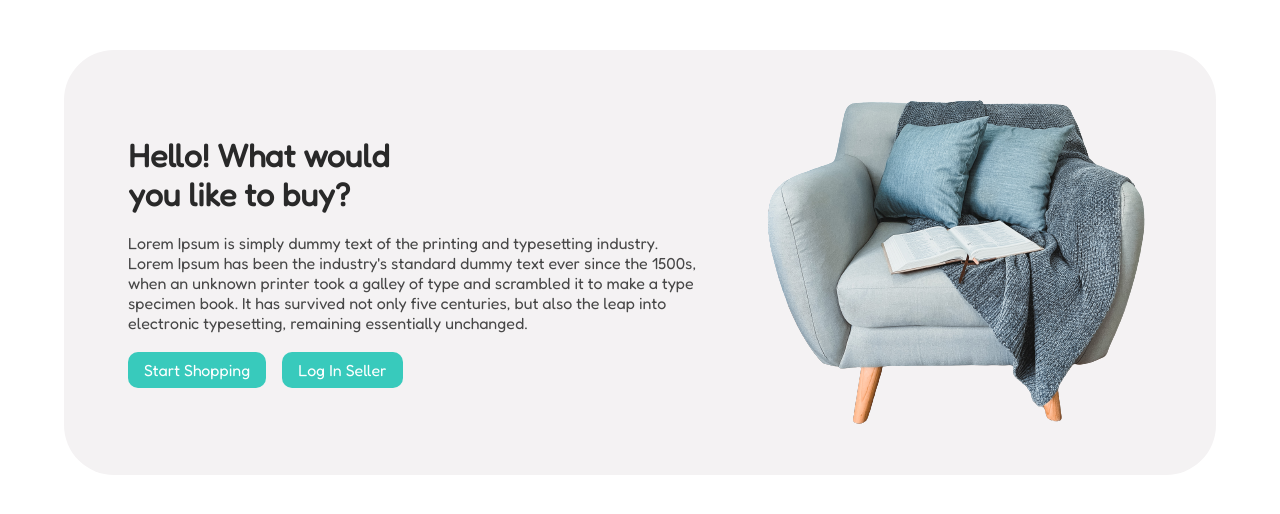
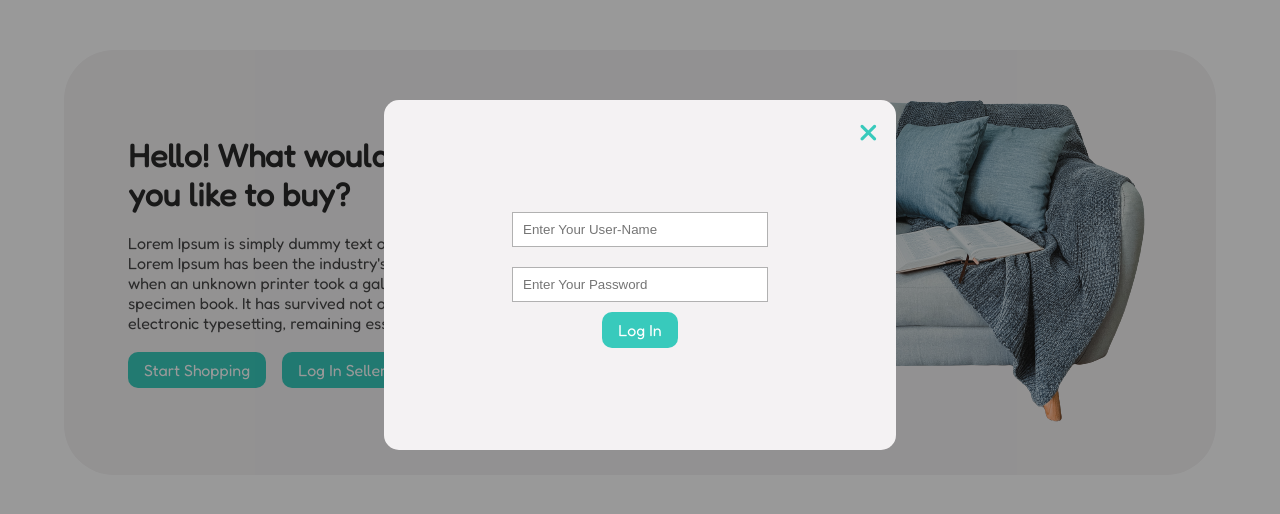
Before and after one commit to AFahgan/e-commerce-team-2, a React (Create React App) app in the folder client/: page / in a window 1280 px wide. Both pictures are taken after a click on the button "Log In Seller". Shown: the top 514 px of the page. Built offline with nearby package versions, Linux system fonts and the light colour scheme.

Commit message:
log in pop up

```diff
--- /dev/null
+++ b/client/src/Components/Input/Input.css
@@ -0,0 +1,7 @@
+.form-input{
+  width: 50%;
+  height: 35px;
+  margin: 10px 0px;
+  border: 1px solid rgb(177, 177, 177);
+  padding-left: 10px;
+}
--- /dev/null
+++ b/client/src/Components/Input/Input.jsx
@@ -0,0 +1,9 @@
+import './Input.css';
+
+function Input ({ inputType, placeholderText }) {
+  return (
+    <input type={inputType} placeholder={placeholderText} className='form-input'/>
+  );
+};
+
+export default Input;
--- a/client/src/Components/Landing/Landing.jsx
+++ b/client/src/Components/Landing/Landing.jsx
@@ -1,6 +1,19 @@
 import './Landing.css';
 import Button from '../Button/Button'
-const Landing = () => {
+import { Component } from 'react';
+import LogInForm from '../LogInForm/LogInForm';
+class Landing extends Component {
+  state = {
+    isLogIn: false,
+  }
+  handleLogIn = () => {
+    this.setState((previousState) => ({
+      isLogIn: !previousState.isLogIn,
+    }));
+  };
+
+  render (){
+    const { isLogIn } = this.state;
     return (
       <div className='welcome-container'>
         <div className='left-container'>
@@ -8,7 +21,12 @@ const Landing = () => {
           <p className='website-description'>Lorem Ipsum is simply dummy text of the printing and typesetting industry. Lorem Ipsum has been the industry's standard dummy text ever since the 1500s, when an unknown printer took a galley of type and scrambled it to make a type specimen book. It has survived not only five centuries, but also the leap into electronic typesetting, remaining essentially unchanged. </p>
           < Button text='Start Shopping' />
           <span className='between-tow-component'>&emsp;</span>
-        < Button text='Log In Seller'/>
+          < Button text='Log In Seller' handleOnClick={this.handleLogIn}/>
+          {isLogIn? (
+          < LogInForm handleOnClick={this.handleLogIn}/>
+          ): (
+            null
+            )}
         </div>
         <div className='right-container'>
           <img src="../assets/landing-img.png" alt="main img in the website " />
@@ -16,4 +34,6 @@ const Landing = () => {
       </div>
     )
   }
+
+}
 export default Landing;
--- /dev/null
+++ b/client/src/Components/LogInForm/LogInForm.css
@@ -0,0 +1,34 @@
+.modal {
+  position: fixed;
+  z-index: 1;
+  padding-top: 100px;
+  left: 0;
+  top: 0;
+  width: 100%;
+  height: 100%;
+  overflow: auto;
+  background-color: rgba(2, 2, 2, 0.4);
+}
+i:hover{
+  cursor: pointer;
+}
+.container{
+  display: flex;
+  flex-direction: column;
+  justify-content: center;
+  align-items: center;
+  margin: 0 auto;
+  width: 40%;
+  height: 50%;
+  background-color: #F4F2F3;
+  z-index: 10;
+  border-radius: 15px;
+  position: relative;
+}
+.icon{
+  position: absolute;
+  top: 20px;
+  right: 20px;
+  font-size: 25px;
+  color: #38CABC;
+}
--- /dev/null
+++ b/client/src/Components/LogInForm/LogInForm.jsx
@@ -0,0 +1,19 @@
+import Button from '../Button/Button';
+import Input from '../Input/Input';
+
+import './LogInForm.css';
+//
+const LogInForm = ({ handleOnClick }) => {
+  return (
+    <div className="modal" >
+      <div className='container'>
+      <i className="fa-solid fa-xmark icon" onClick={handleOnClick}></i>
+        < Input inputType='text' placeholderText='Enter Your User-Name' />
+        < Input inputType={'password'} placeholderText={'Enter Your Password'} />
+        <Button text='Log In' />
+      </div>
+    </div>
+  )
+}
+
+export default LogInForm;
```
Lines whose indentation alone changed are shown as unchanged.
